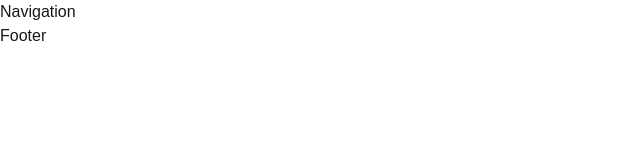
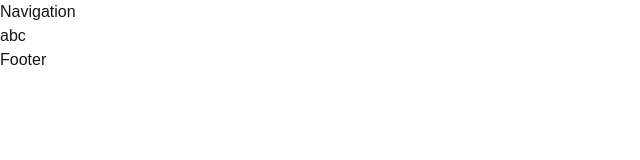
Before and after one commit to Hassan-mw/Bike-Hub, a Next.js app: page / in a window 1280 px wide. Shown: the top 160 px of the page, without its empty margins (0-640 px from the left). Built offline with nearby package versions, Linux system fonts and the light colour scheme.

Commit message:
Updated features and fixed bugs

```diff
--- a/app/layout.tsx
+++ b/app/layout.tsx
@@ -26,9 +26,7 @@ export default function RootLayout({
 }>) {
   return (
     <html lang="en">
-      <body
-        className={`${geistSans.variable} ${geistMono.variable} antialiased`}
-      >
+      <body >
         <Navigation/>
         {children}
         <Footer/>
--- a/app/page.tsx
+++ b/app/page.tsx
@@ -2,7 +2,7 @@ import React from 'react'
 
 const page = () => {
   return (
-    <div></div>
+    <div>abc</div>
   )
 }
 
```
